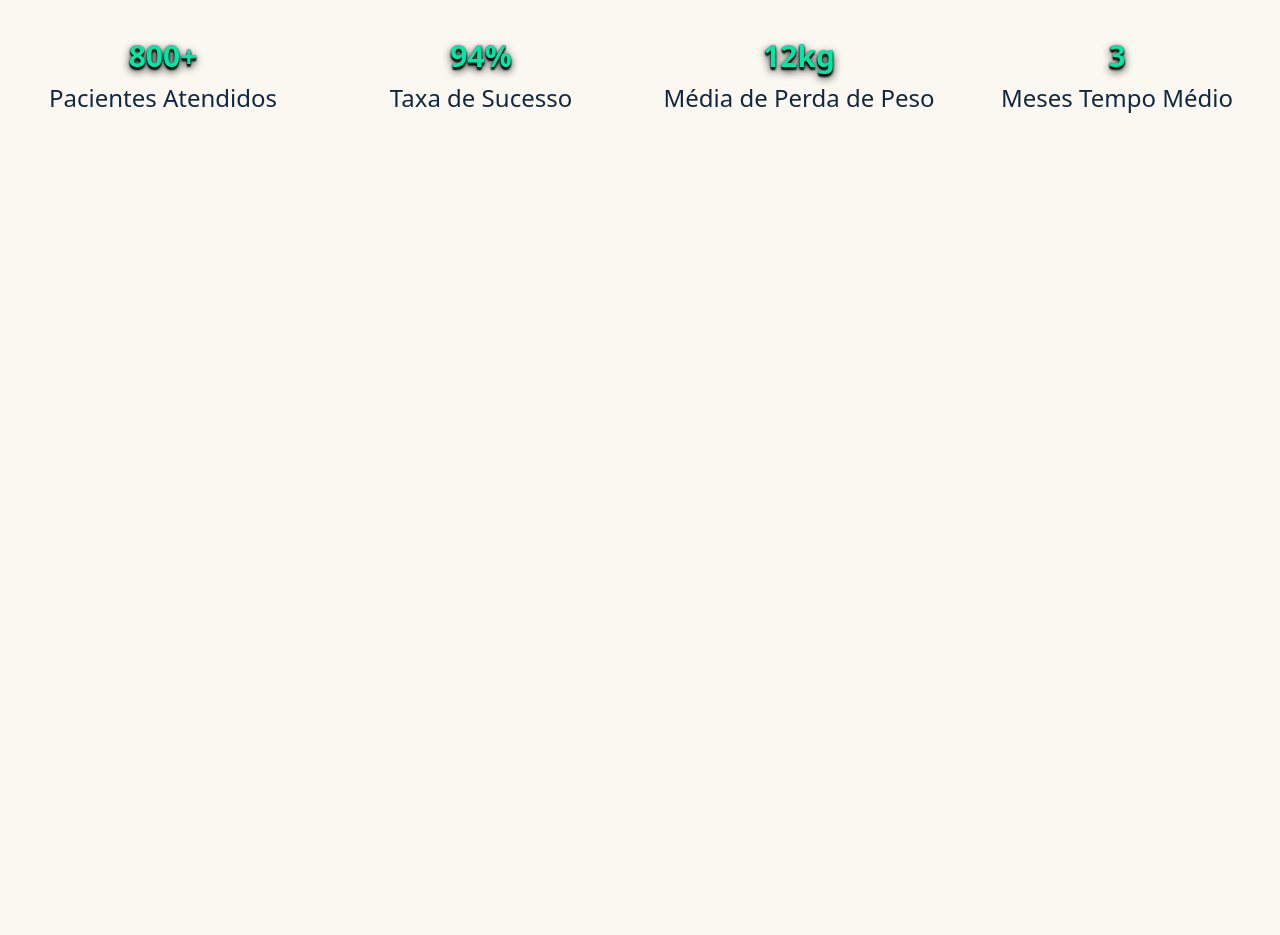
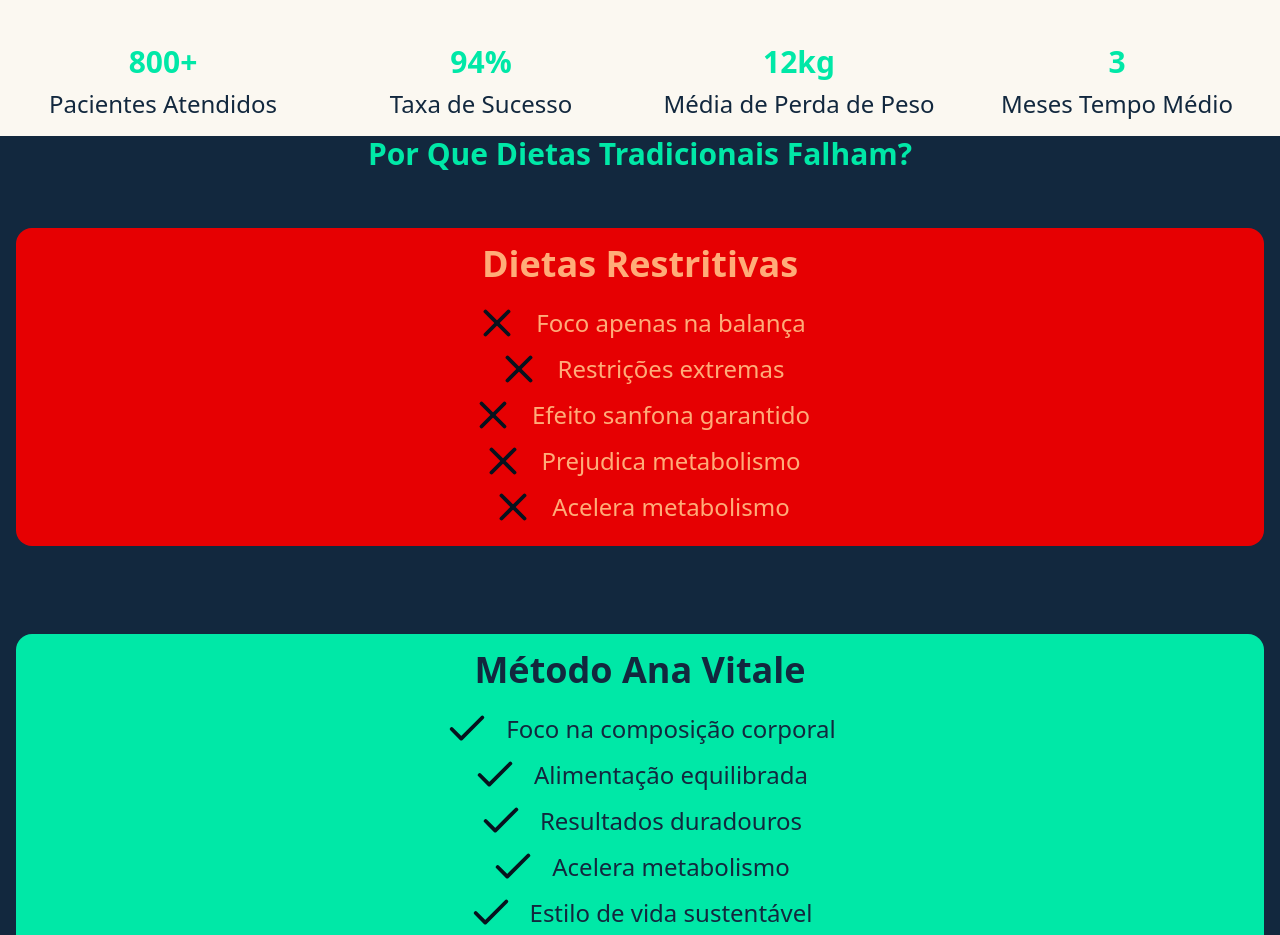
Before and after one commit to VictorPMello/prototype-nutrition, a Next.js app: page / in a window 1280 px wide. Shown: the part 3240-4175 px from the top of the page. Before the commit the page ends 3370 px from the top, so only its background shows below. Built offline with nearby package versions, Linux system fonts and the light colour scheme.

Commit message:
feat: create DifferentialComponent

```diff
--- a/app/page.tsx
+++ b/app/page.tsx
@@ -1,3 +1,4 @@
+import { DifferentialComponent } from "@/components/DifferentialComponent";
 import { FixedThemeToggle } from "@/components/FixedThemeToggle";
 import { FormComponent } from "@/components/FormComponet";
 import { Header } from "@/components/Header";
@@ -25,6 +26,7 @@ export default function Home() {
         <FormComponent />
         <MethodComponent />
         <ResultsComponent />
+        <DifferentialComponent />
       </main>
 
       <FixedThemeToggle />
--- /dev/null
+++ b/components/DifferentialComponent.tsx
@@ -0,0 +1,72 @@
+"use client";
+
+import { useRef } from "react";
+import { motion } from "motion/react";
+import { Check, X } from "lucide-react";
+
+export function DifferentialComponent() {
+  const ref = useRef(null);
+
+  return (
+    <motion.section
+      ref={ref}
+      className="min-h-screen flex flex-col justify-center items-center snap-start snap-always bg-sidebar-foreground"
+    >
+      <h2 className="mb-10 text-3xl font-bold text-primary">
+        Por Que Dietas Tradicionais Falham?
+      </h2>
+
+      <div className="w-full p-4 text-center">
+        <div className="bg-destructive p-4 rounded-2xl text-chart-5">
+          <h3 className="text-4xl font-bold mb-4">Dietas Restritivas</h3>
+          <p className="flex justify-center items-center flex-shrink-0 leading-tight gap-4">
+            <X size={46} className="text-sidebar-primary-foreground" />
+            Foco apenas na balança
+          </p>
+          <p className="flex justify-center items-center flex-shrink-0 leading-tight gap-4">
+            <X size={46} className="text-sidebar-primary-foreground" />
+            Restrições extremas
+          </p>
+          <p className="flex justify-center items-center flex-shrink-0 leading-tight gap-4">
+            <X size={46} className="text-sidebar-primary-foreground" />
+            Efeito sanfona garantido
+          </p>
+          <p className="flex justify-center items-center flex-shrink-0 leading-tight gap-4">
+            <X size={46} className="text-sidebar-primary-foreground" />
+            Prejudica metabolismo
+          </p>
+          <p className="flex justify-center items-center flex-shrink-0 leading-tight gap-4">
+            <X size={46} className="text-sidebar-primary-foreground" />
+            Acelera metabolismo
+          </p>
+        </div>
+      </div>
+
+      <div className="w-full mt-14 p-4 text-center">
+        <div className="bg-sidebar-primary p-4 rounded-2xl text-sidebar-foreground">
+          <h3 className="text-4xl font-bold mb-4">Método Ana Vitale</h3>
+          <p className="flex justify-center items-center flex-shrink-0 leading-tight gap-4">
+            <Check size={46} className="text-sidebar-primary-foreground" />
+            Foco na composição corporal
+          </p>
+          <p className="flex justify-center items-center flex-shrink-0 leading-tight gap-4">
+            <Check size={46} className="text-sidebar-primary-foreground" />
+            Alimentação equilibrada
+          </p>
+          <p className="flex justify-center items-center flex-shrink-0 leading-tight gap-4">
+            <Check size={46} className="text-sidebar-primary-foreground" />
+            Resultados duradouros
+          </p>
+          <p className="flex justify-center items-center flex-shrink-0 leading-tight gap-4">
+            <Check size={46} className="text-sidebar-primary-foreground" />
+            Acelera metabolismo
+          </p>
+          <p className="flex justify-center items-center flex-shrink-0 leading-tight gap-4">
+            <Check size={46} className="text-sidebar-primary-foreground" />
+            Estilo de vida sustentável
+          </p>
+        </div>
+      </div>
+    </motion.section>
+  );
+}
--- a/components/ResultsComponent.tsx
+++ b/components/ResultsComponent.tsx
@@ -12,10 +12,10 @@ export function ResultsComponent() {
       ref={ref}
       className="min-h-screen flex flex-col justify-center items-center snap-start snap-always bg-background"
     >
-      <h2 className="text-3xl font-bold text-primary text-shadow-lg text-shadow-black">
+      <h2 className="text-3xl font-bold text-primary">
         Resultados Reais de Pacientes Reais
       </h2>
-      <p className="text-2xl font-bold text-primary text-shadow-lg text-shadow-black mb-10">
+      <p className="text-2xl font-bold text-primary mb-10">
         Mais de 800 vidas transformadas
       </p>
 
@@ -24,11 +24,11 @@ export function ResultsComponent() {
           <h3 className="font-bold mb-2">Marina</h3>
           <h4 className="font-bold text-3xl mb-2">12kg em 4 meses</h4>
           <p className="flex justify-center items-center gap-4">
-            <Check size={45} className="text-sidebar-primary-foreground" />
+            <Check size={46} className="text-sidebar-primary-foreground" />
             Reduziu 15% de gordura corporal
           </p>
           <p className="flex justify-center items-center gap-4">
-            <Check size={45} className="text-sidebar-primary-foreground" />
+            <Check size={46} className="text-sidebar-primary-foreground" />
             Normalizou exames de colesterol
           </p>
         </div>
@@ -37,11 +37,11 @@ export function ResultsComponent() {
           <h3 className="font-bold mb-2">Carlos</h3>
           <h4 className="font-bold text-3xl mb-2">18kg em 6 meses</h4>
           <p className="flex justify-center items-center gap-4">
-            <Check size={45} className="text-sidebar-primary-foreground" />
+            <Check size={46} className="text-sidebar-primary-foreground" />
             Eliminou resistência à insulina
           </p>
           <p className="flex justify-center items-center gap-4">
-            <Check size={45} className="text-sidebar-primary-foreground" />
+            <Check size={46} className="text-sidebar-primary-foreground" />
             Recuperou disposição e energia
           </p>
         </div>
@@ -50,11 +50,11 @@ export function ResultsComponent() {
           <h3 className="font-bold mb-2">Juliana</h3>
           <h4 className="font-bold text-3xl mb-2">8kg em 2 meses</h4>
           <p className="flex justify-center items-center gap-4">
-            <Check size={45} className="text-sidebar-primary-foreground" />
+            <Check size={46} className="text-sidebar-primary-foreground" />
             Controlou ansiedade alimentar
           </p>
           <p className="flex justify-center items-center gap-4">
-            <Check size={45} className="text-sidebar-primary-foreground" />
+            <Check size={46} className="text-sidebar-primary-foreground" />
             Melhorou qualidade do sono
           </p>
         </div>
@@ -62,30 +62,22 @@ export function ResultsComponent() {
 
       <div className="flex w-full mt-14 p-4 text-center gap-6">
         <div className="text-sidebar-foreground w-1/4">
-          <h4 className="text-primary text-shadow-lg text-shadow-black font-bold text-3xl mb-2">
-            800+
-          </h4>
+          <h4 className="text-primary font-bold text-3xl mb-2">800+</h4>
           <p>Pacientes Atendidos</p>
         </div>
 
         <div className="text-sidebar-foreground w-1/4">
-          <h4 className="text-primary text-shadow-lg text-shadow-black font-bold text-3xl mb-2">
-            94%
-          </h4>
+          <h4 className="text-primary font-bold text-3xl mb-2">94%</h4>
           <p>Taxa de Sucesso</p>
         </div>
 
         <div className="text-sidebar-foreground w-1/4">
-          <h4 className="text-primary text-shadow-lg text-shadow-black font-bold text-3xl mb-2">
-            12kg
-          </h4>
+          <h4 className="text-primary font-bold text-3xl mb-2">12kg</h4>
           <p>Média de Perda de Peso</p>
         </div>
 
         <div className="text-sidebar-foreground w-1/4">
-          <h4 className="text-primary text-shadow-lg text-shadow-black font-bold text-3xl mb-2">
-            3
-          </h4>
+          <h4 className="text-primary font-bold text-3xl mb-2">3</h4>
           <p>Meses Tempo Médio</p>
         </div>
       </div>
```
